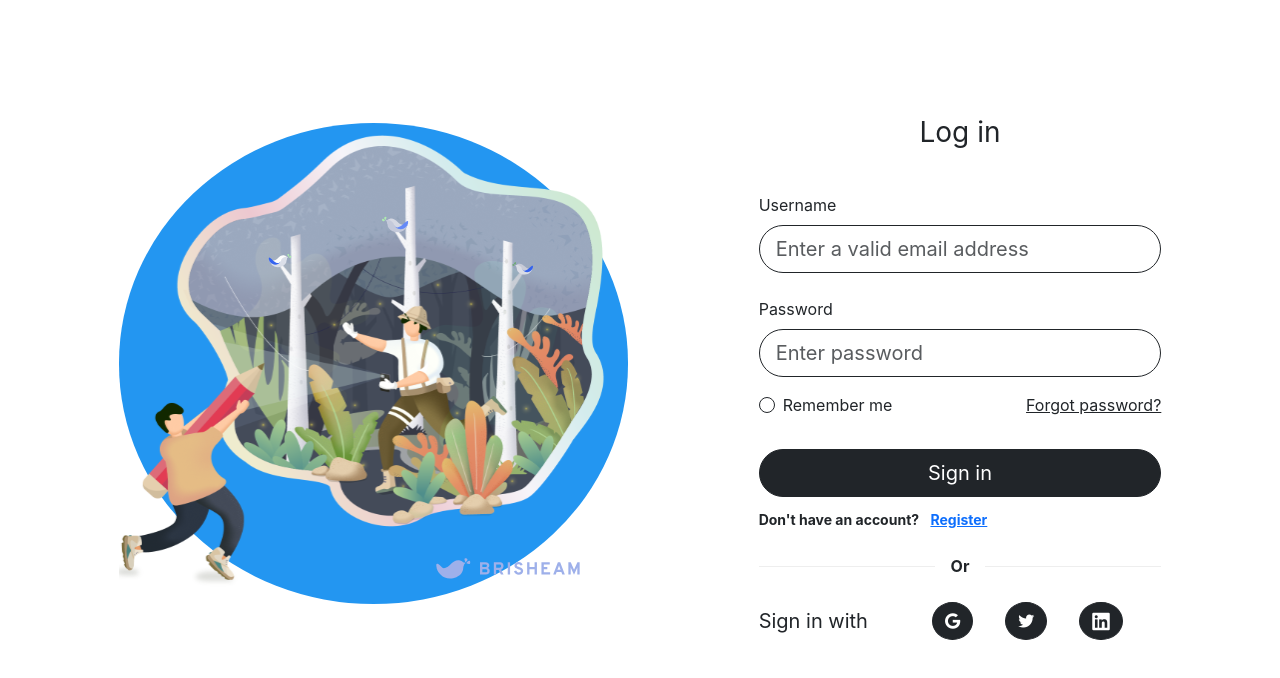
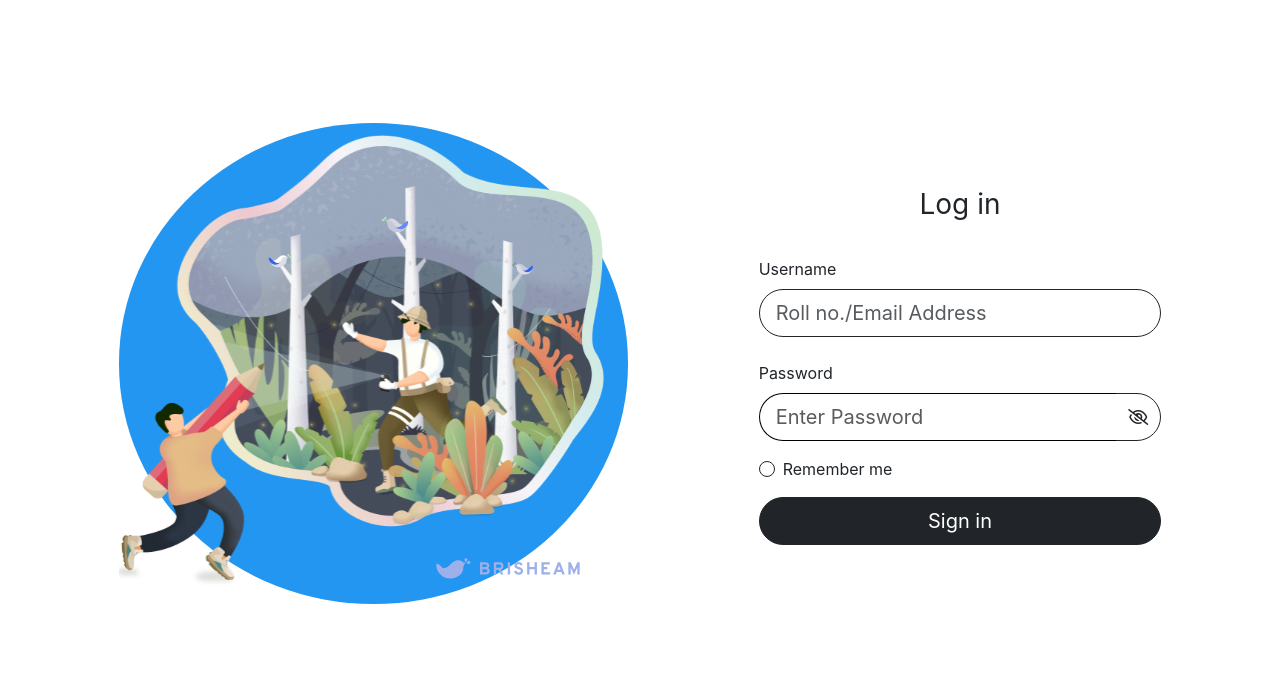
Before and after one commit to GDSCITM/Pbl_Dashboard, a React (Create React App) app: page / in a window 1280 px wide. Shown: the top 678 px of the page. Built offline with nearby package versions, Linux system fonts and the light colour scheme.

Commit message:
slight changes in design

```diff
--- a/public/index.html
+++ b/public/index.html
@@ -14,8 +14,10 @@
     <link href="https://cdn.jsdelivr.net/npm/bootstrap@5.3.2/dist/css/bootstrap.min.css" rel="stylesheet" integrity="sha384-T3c6CoIi6uLrA9TneNEoa7RxnatzjcDSCmG1MXxSR1GAsXEV/Dwwykc2MPK8M2HN" crossorigin="anonymous">
     <script src="https://cdn.jsdelivr.net/npm/bootstrap@5.3.2/dist/js/bootstrap.bundle.min.js" integrity="sha384-C6RzsynM9kWDrMNeT87bh95OGNyZPhcTNXj1NW7RuBCsyN/o0jlpcV8Qyq46cDfL" crossorigin="anonymous"></script>
 
+
     <!-- font awesome -->
     <script src="https://kit.fontawesome.com/0580cb54c4.js" crossorigin="anonymous"></script>
+
 
     <title>Login page</title>
   </head>
--- a/src/App.css
+++ b/src/App.css
@@ -1,38 +1,7 @@
-.App {
-  text-align: center;
-}
+/* write main component css here when needed */
 
-.App-logo {
-  height: 40vmin;
-  pointer-events: none;
-}
+/* steps
+    1) write all the App css here.
+    2) write this statement in the first line { import "./App.css" }.
 
-@media (prefers-reduced-motion: no-preference) {
-  .App-logo {
-    animation: App-logo-spin infinite 20s linear;
-  }
-}
-
-.App-header {
-  background-color: #282c34;
-  min-height: 100vh;
-  display: flex;
-  flex-direction: column;
-  align-items: center;
-  justify-content: center;
-  font-size: calc(10px + 2vmin);
-  color: white;
-}
-
-.App-link {
-  color: #61dafb;
-}
-
-@keyframes App-logo-spin {
-  from {
-    transform: rotate(0deg);
-  }
-  to {
-    transform: rotate(360deg);
-  }
-}
+*/
--- a/src/App.js
+++ b/src/App.js
@@ -1,5 +1,4 @@
 import Login from './Components/Login/Login.js';
-import './App.css';
 
 function App() {
   return (
--- a/src/Components/Login/Login.css
+++ b/src/Components/Login/Login.css
@@ -16,31 +16,15 @@
 
 /* animation */
 .pos{
-
     animation: colorchange infinite 11s linear;
     animation-direction: alternate-reverse;
 }
 
-
-/* to prevent scrolling */
-body{
-    height: 100%;
-    overflow-y: hidden;
-}
-
-
-/* for rounded input borders */
-.rounded-border{
-    border-radius: 33px;
-}
-
 /* animation effect */
 @keyframes colorchange {
-
       0% {
-        background: #ff0000;
+        background: #F44336;
       }
-
       25% {
         background: #F44336;
       }
@@ -54,3 +38,10 @@ body{
         background: #4CAF50;
       }
   }
+
+  /* border custom in password field */
+  .border-custom{
+    border-right: none;
+    border-radius: 33px 0px 0px 33px;
+    border-color: black;
+  }
--- a/src/Components/Login/Login.js
+++ b/src/Components/Login/Login.js
@@ -1,61 +1,124 @@
 import React from "react";
 import "./Login.css";
+import { useState, useEffect } from "react";
+
 
 function Login() {
+
+  const createUser = async() => {
+    // write the api logic
+
+
+  }
+
+
+  // setmail use state  {
+  const [email, setemail] = useState("Roll no./Email Address")
+
+
+  // password & eye function {
+  const [password, setPassword] = useState("Enter Password");
+  const [type, setType] = useState("password");
+  const [icon, setIcon] = useState("fa-regular fa-eye-slash");
+
+  const handleToggle = () => {
+    if (type === "password") {
+      setIcon("fa-regular fa-eye");
+      setType("text");
+    } else {
+      setIcon("fa-regular fa-eye-slash");
+      setType("password");
+    }
+  };
+
+
+
   return (
     <div>
       <section className="vh-100">
+        {/* container  */}
+        <div className="container-fluid h-custom">
 
 
 
-      {/* container  */}
-        <div className="container-fluid h-custom">
           {/* container 1st */}
           <div className="row d-flex justify-content-center align-items-center h-100">
-          <div class="col-md-9 col-lg-6 col-xl-5">
+            <div className="col-md-9 col-lg-6 col-xl-5">
+
+
+
+
               {/* image  */}
-          <div className="pos position-relative rounded-circle"> {/* comment it to remove circle */}
-            <img src="./Image.svg"
-              className="img-fluid position-relative position-start-10" alt="test" />
+              <div className="pos rounded-circle">
+                {/* comment it to remove circle */}
+                <img
+                  src="./Image.svg"
+                  className="img-fluid position-start-10"
+                  alt="test"
+                />
               </div>
             </div>
+
+
+
 
             {/* container 2 */}
             <div className="col-md-8 col-lg-6 col-xl-4 offset-xl-1">
 
+
+
               {/* form element in a container  */}
+              <form>
+                <div className="d-flex flex-row align-items-center justify-content-center mb-3">
+                  <p className="lead fw-normal text-center fs-3">Log in</p>
+                </div>
 
-            <form>
-              <div class="d-flex flex-row align-items-center justify-content-center my-4">
-                <p class="lead fw-normal text-center fs-3 ">Log in</p>
-              </div>
+
+
 
                 {/*  Email input*/}
                 <div className="form-outline mb-4">
-                <label className="form-label fs-6" for="form3Example3">
+                  <label className="form-label fs-6" htmlFor="form3Example3">
                     Username
                   </label>
                   <input
                     type="email"
                     id="form3Example3"
-                  className="form-control form-control-lg border-dark rounded-border"
-                  placeholder="Enter a valid email address"
+                    className="form-control form-control-lg border-dark rounded-pill"
+                    placeholder= {email}
+                    onChange={(event) => setemail(event.target.value)}
                   />
                 </div>
 
 
+
+
                 {/*  Password input  */}
-              <div className="form-outline mb-3">
-                <label className="form-label fs-6" for="form3Example4">
+                <div className="form-outline mb-3 flex">
+                  <label className="form-label fs-6" htmlFor="form3Example4">
                     Password
                   </label>
+                  <div className="input-group mb-3">
                     <input
-                  type="password"
+                      type={type}
                       id="form3Example4"
-                  className="form-control form-control-lg border-dark rounded-border"
-                  placeholder="Enter password"
+                      className="form-control form-control-lg border-custom"
+                      placeholder={password}
+                      onChange={(event) => setPassword(event.target.value)}
+                      autoComplete="current-password"
                     />
+                    <span
+                      className="input-group-text border-dark rounded-end-pill bg-white"
+                      onClick={handleToggle}
+                    >
+                      <i className={`${icon}`} />
+                    </span>
                   </div>
+                </div>
+
+
+
+
 
                 {/*  Checkbox  */}
                 <div className="d-flex justify-content-between align-items-center">
@@ -66,64 +129,28 @@ function Login() {
                       value=""
                       id="form2Example3"
                     />
-                  <label className="form-check-label" for="form2Example3">
+                    <label className="form-check-label" htmlFor="form2Example3">
                       Remember me
                     </label>
                   </div>
-                <a href="#!" className="text-body">
-                  Forgot password?
-                </a>
                 </div>
 
 
+
+
                 {/* sign in button  */}
-              <div className="text-center text-lg-start mt-4 pt-2">
+                <div className="text-center text-lg-start mt-2 pt-2">
                   <button
                     type="button"
-                  className="w-100 btn btn-dark btn-lg px-auto rounded-border"
+                    className="w-100 btn btn-dark btn-lg px-auto rounded-pill"
+                    onClick = {createUser}
                   >
                     Sign in
                   </button>
-
-
-              {/* register */}
-                <p className="small fw-bold mt-2 pt-1 mb-0">
-                  Don't have an account?{" "}
-                  <a href="#!" className="link-primary p-2">
-                    Register
-                  </a>
-                </p>
                 </div>
 
 
-              {/* sign in with */}
-              <div className="divider d-flex align-items-center my-4">
-                <p className="text-center fw-bold mx-3 mb-0">Or</p>
-              </div>
 
-              <div className="d-flex flex-row align-items-center justify-content-center justify-content-lg-start">
-                <p className="lead fw-normal mb-0 me-5">Sign in with</p>
-                <button
-                  type="button"
-                  className="btn btn-dark btn-floating mx-3 rounded-circle"
-                >
-                  <i className="fa-brands fa-google"></i>
-                </button>
-
-                <button
-                  type="button"
-                  className="btn btn-dark btn-floating mx-3 rounded-circle"
-                >
-                  <i className="fa fa-twitter"></i>
-                </button>
-
-                <button
-                  type="button"
-                  className="btn btn-dark btn-floating mx-3 rounded-circle"
-                >
-                  <i class="fa-brands fa-linkedin fa-lg"></i>
-                </button>
-              </div>
               </form>
             </div>
           </div>
```
Lines whose indentation alone changed are shown as unchanged.
